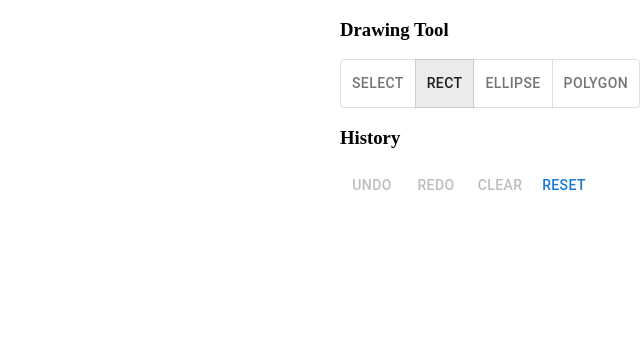
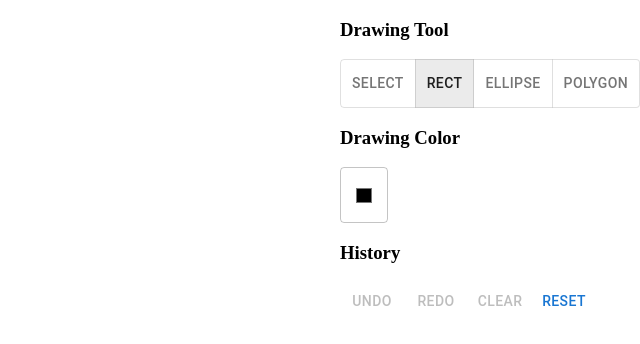
Before and after one commit to 94chl/drawing, a React (Vite) app: page / in a window 1280 px wide. Shown: the top 344 px of the page, without its empty margins (640-1280 px from the left). Built offline with nearby package versions, Linux system fonts and the light colour scheme.

Commit message:
add: drawing color

```diff
--- a/src/component/Tools.tsx
+++ b/src/component/Tools.tsx
@@ -13,7 +13,12 @@ import useLocalStorage from "@/hook/useLocalStorage";
 import { ToolEnum } from "@/utils/const";
 import type { drawableInfoType } from "@/utils/type";
 
-import { ToggleButtonGroup, ToggleButton, Button } from "@mui/material";
+import {
+  ToggleButtonGroup,
+  ToggleButton,
+  Button,
+  TextField,
+} from "@mui/material";
 
 const TOOL_TYPES = Object.values(ToolEnum);
 
@@ -29,21 +34,19 @@ const Tools = () => {
     layersHistoryLimit,
   } = useSelector((store: RootState) => store.canvas, shallowEqual);
 
-  const [storedLayersHistory, setStoredLayersHistory] = useLocalStorage<
-    drawableInfoType[][]
-  >("storedLayersHistory", []);
-  const [storedLayersNow, setStoredLayersNow] = useLocalStorage(
-    "storedLayersNow",
-    -1
+  const [, setStoredLayersHistory] = useLocalStorage<drawableInfoType[][]>(
+    "storedLayersHistory",
+    []
   );
+  const [, setStoredLayersNow] = useLocalStorage("storedLayersNow", -1);
 
   const onChangeToolType = (e: React.MouseEvent, value: ToolEnum) => {
     dispatch(setToolType(value));
   };
 
-  // const onChangeColor = (e) => {
-  //   dispatch(setColor(e.target.value));
-  // };
+  const onChangeColor = (e: React.ChangeEvent<HTMLInputElement>) => {
+    dispatch(setColor(e.target.value));
+  };
 
   const undo = () => {
     const prevIndex =
@@ -119,19 +122,19 @@ const Tools = () => {
           ))}
         </ToggleButtonGroup>
       </div>
-      {/* <div>
-        <h3>Drawing Option</h3>
+      <div>
+        <h3>Drawing Color</h3>
         <div>
-          <CustomInput
-            inputId="fillColor"
-            onChange={(e) => onChangeColor(e, 'fillColor')}
-            value={fillColor}
-            inputOption={{ type: 'color' }}
+          <TextField
+            onChange={onChangeColor}
+            value={color}
+            InputProps={{ type: "color" }}
+            sx={{ width: 48, padding: 0 }}
           >
             채우기 색상
-          </CustomInput>
+          </TextField>
         </div>
-      </div> */}
+      </div>
       <div>
         <h3>History</h3>
         <div>
```
